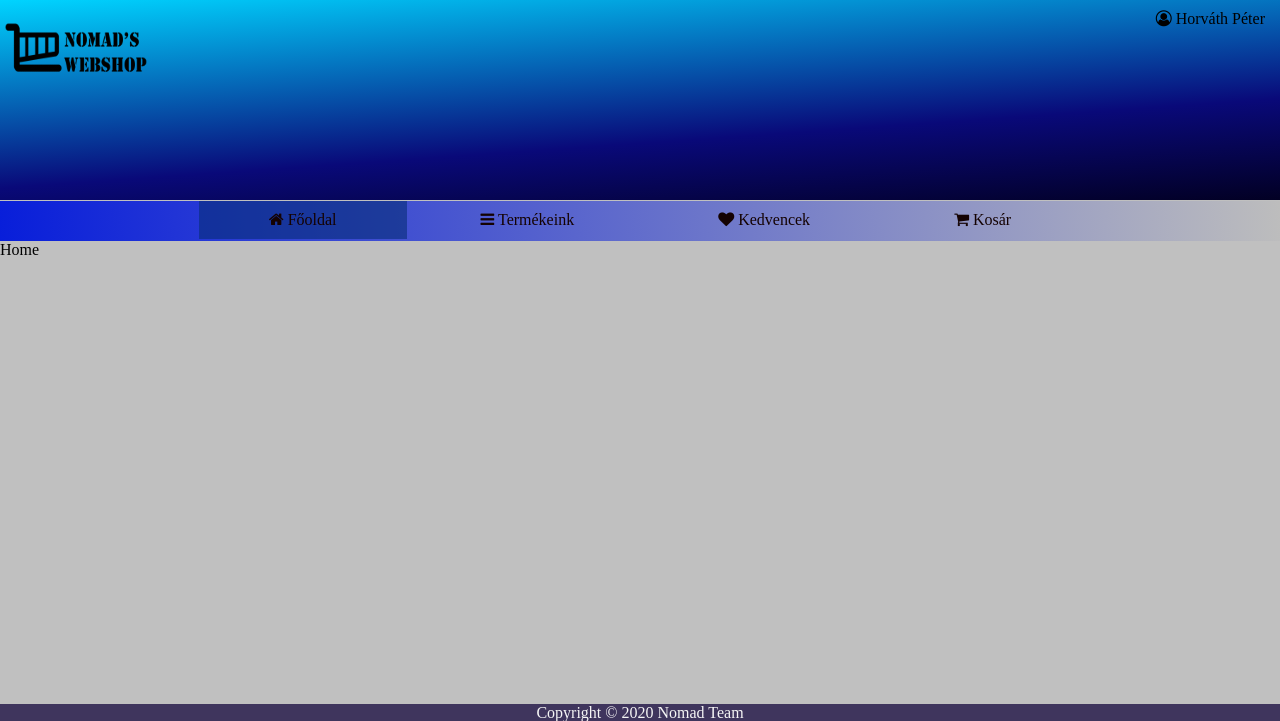
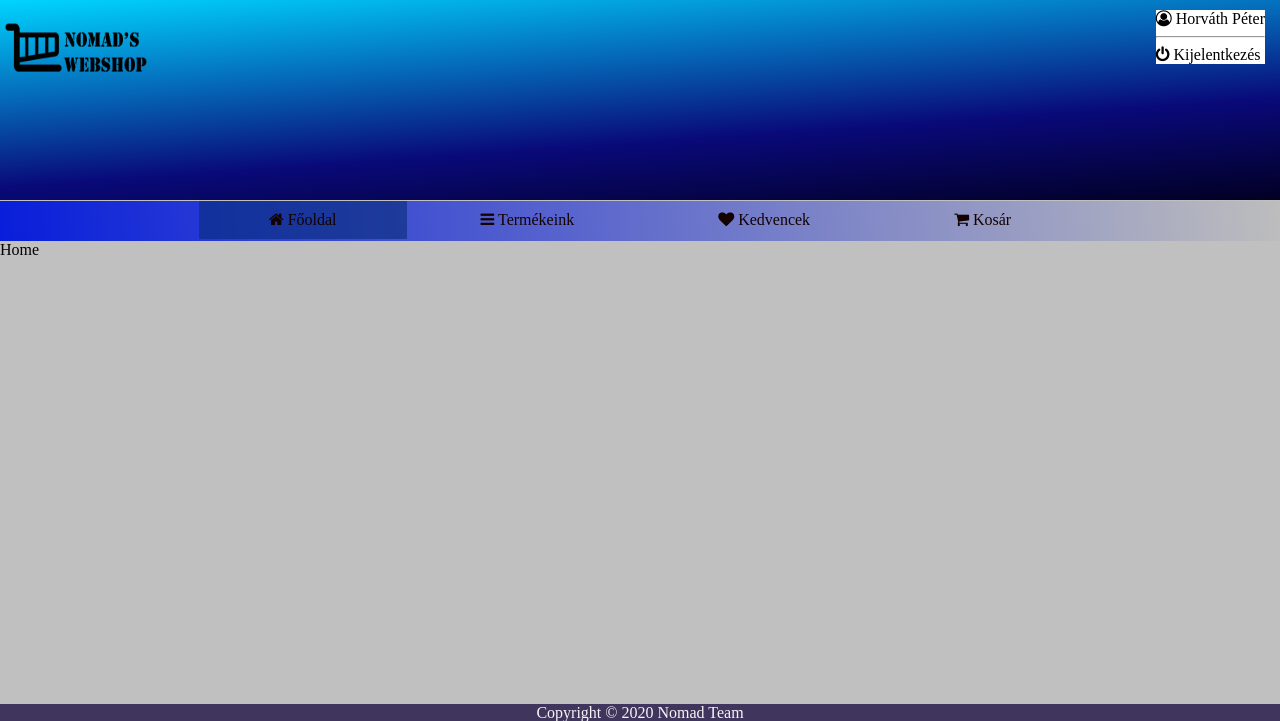
Before and after one commit to Trapzor/AFP_2nd_project, a PHP site: page / in a window 1280 px wide. Shown: the top 721 px of the page. Run offline with PHP 8.4, Linux system fonts and the light colour scheme; a user stored in the database is signed in.

Commit message:
Added Logout button

```diff
--- a/Project/backend/header.php
+++ b/Project/backend/header.php
@@ -3,6 +3,10 @@
     <?php if (!IsUserLoggedIn()): ?>
         <i class="fa fa-user-circle-o"></i> <a href="index.php?p=login">Bejelentkezés</a>
     <?php else: ?>
-        <i class="fa fa-user-circle-o"></i> <?=$_SESSION['name']; ?>
+        <div class="user_panel">
+            <i class="fa fa-user-circle-o"></i> <?=$_SESSION['name']; ?>
+            <hr/>
+            <div class="logout_button"><a href="index.php?p=logout"><i class="fa fa-power-off"></i> Kijelentkezés</a></div>
+        </div>
     <?php endif; ?>
 </div>
--- a/Project/backend/routing.php
+++ b/Project/backend/routing.php
@@ -11,5 +11,6 @@ switch ($_GET['p']) {
 
     case 'login': require_once 'backend/user/login.php'; break;
     case 'register': require_once 'backend/user/register.php'; break;
+    case 'logout': IsUserLoggedIn() ? UserLogout() : header('Location: index.php'); break;
 }
 ?>
--- a/Project/frontend/style.css
+++ b/Project/frontend/style.css
@@ -133,6 +133,16 @@ nav {
     text-align: center;
 }
 
+.user_panel {
+    margin: 0;
+    padding: 0;
+    background-color: white;
+}
+
+.user_panel .logout_button a {
+    text-decoration: none;
+}
+
 .product {
     background-color: #FAFAFAAB;
     border: 2px solid lime;
```
